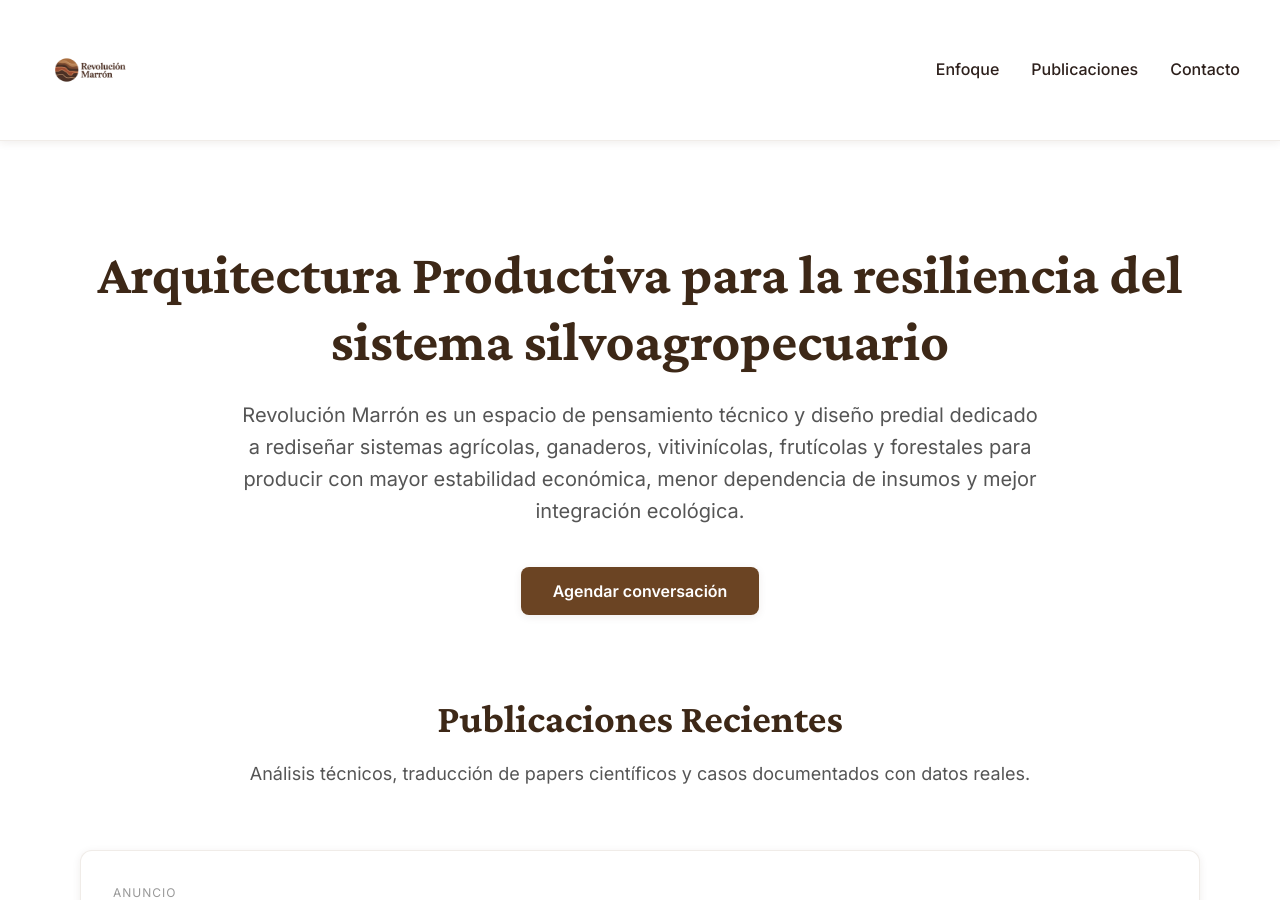
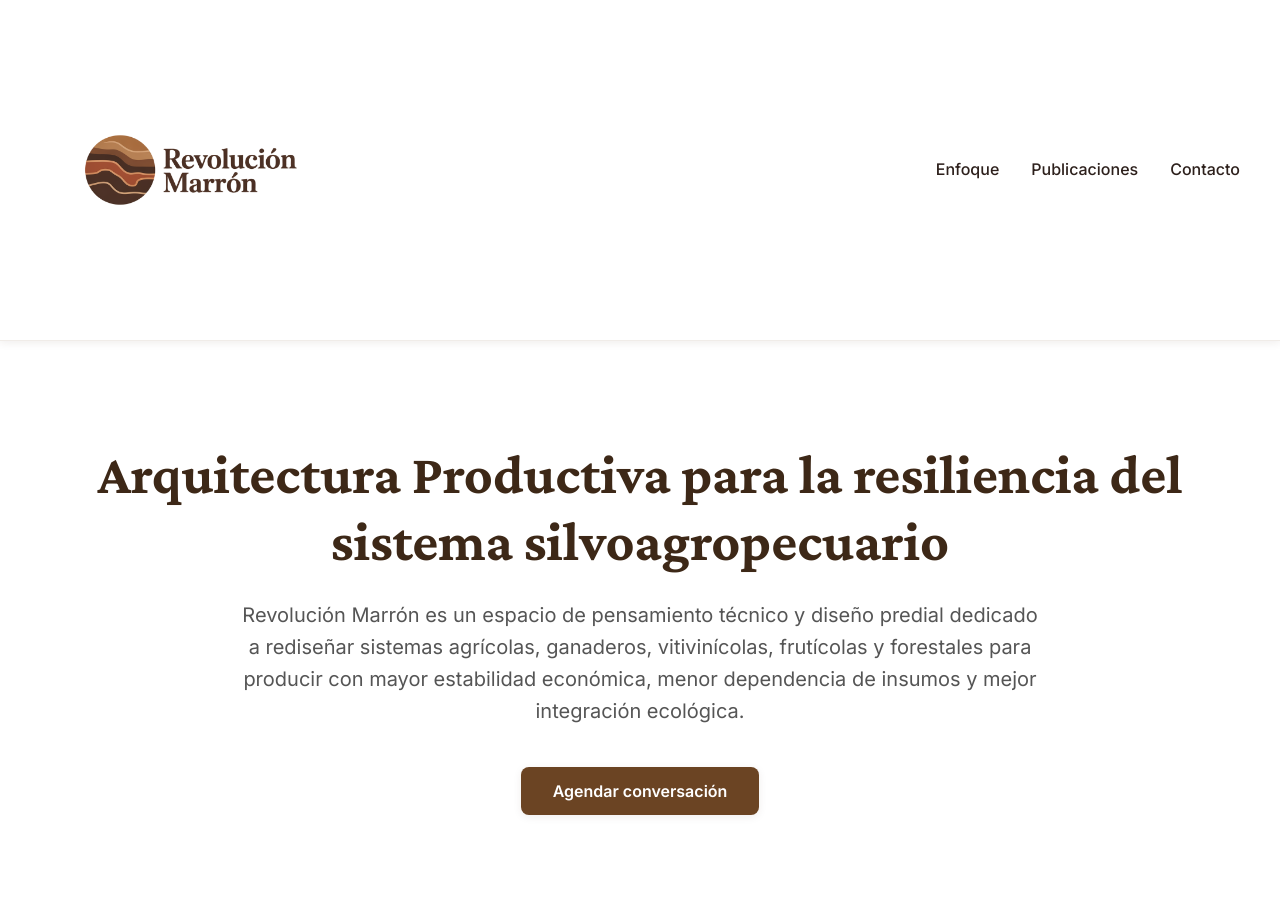
Before and after one commit to revolucionmarron/revolucion-marron-site, a Jekyll site: the page built from index.html, in a window 1280 px wide and 900 px high. Built offline with Jekyll 4.4.1, drawn with Linux system fonts in a browser that asks for light colours.

Commit message:
Update header.html

```diff
--- a/_includes/header.html
+++ b/_includes/header.html
@@ -2,7 +2,7 @@
 
 <div class="logo">
   <a href="{{ '/' | relative_url }}">
-    <img src="{{ '/assets/images/logo-rm.png' | relative_url }}" alt="Revolución Marrón" style="height:100px;width:auto;">
+    <img src="{{ '/assets/images/logo-rm.png' | relative_url }}" alt="Revolución Marrón" style="height:300px;width:auto;">
   </a>
 </div>
 
```
